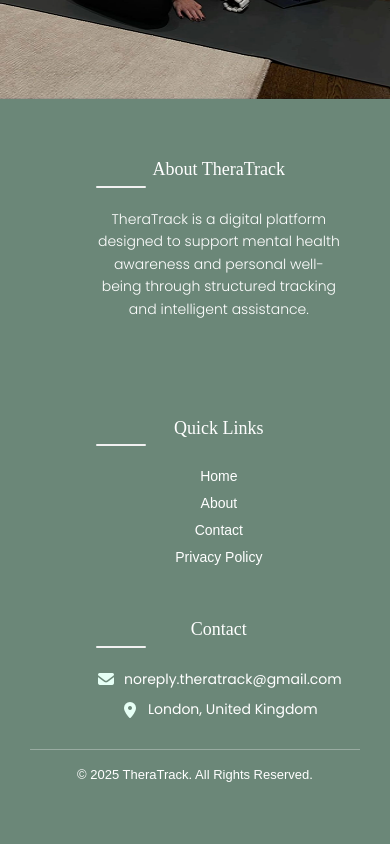
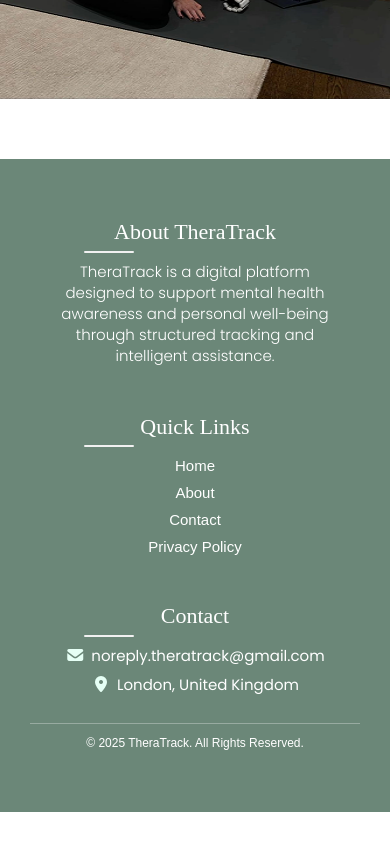
Before and after one commit to Divyatariwala/PhysioCoach, a React (Create React App) app in the folder theratrack-frontend/: page / in a window 390 px wide. Shown: the part 5566-6410 px from the top of the page. After the commit the page ends 6378 px from the top, so only its background shows below. Built offline with nearby package versions, Linux system fonts and the light colour scheme; no server answers; a web font is replaced by a local one; what @react-pdf/renderer would draw is missing.

Commit message:
Footer css fixed

```diff
--- a/theratrack-frontend/src/components/css/BaseLayout.css
+++ b/theratrack-frontend/src/components/css/BaseLayout.css
@@ -123,6 +123,10 @@
 .navbar-collapse{
     background-color: #ffffff;
     border-radius: 20px;
+}
+
+.navbar-collapse .navbar-nav{
+  padding: 20px;
 }
 
 
@@ -342,6 +346,11 @@
   .footer-contact p {
     justify-content: center;
   }
+
+  .footer h4::after{
+    position: absolute;
+    left: 13%;
+  }
 }
 
 
@@ -428,3 +437,113 @@
 @media (max-width: 320px) {
   .scroll-top-btn { width: 36px; height: 36px; font-size: 1rem; bottom: 10px; right: 10px; }
 }
+
+/* Footer responsive for small mobile devices (375px) */
+@media (max-width: 760px) {
+  .footer .container {
+    flex-direction: column;       /* Stack footer sections vertically */
+    text-align: center;           /* Center content */
+    gap: 20px;                    /* Space between sections */
+    padding: 0 15px;              /* Narrow horizontal padding */
+  }
+
+  .footer-section {
+    min-width: 100%;              /* Full width for each section */
+    flex: 1 1 100%;
+  }
+
+  .footer h4 {
+    font-size: 22px;              /* Smaller headings */
+    margin-bottom: 10px;
+  }
+
+  .footer p,
+  .footer-link {
+    font-size: 15px;              /* Smaller text for readability */
+    line-height: 1.4;
+  }
+
+  .footer-link {
+    padding-left: 0;              /* Remove left padding */
+  }
+
+  .footer-link::before {
+    display: none;                /* Hide the arrow decoration */
+  }
+
+  .footer-contact p {
+    justify-content: center;      /* Center icons and text */
+    gap: 6px;
+  }
+
+  .footer-bottom {
+    font-size: 12px;              /* Small footer note */
+    padding-top: 10px;
+  }
+}
+
+/* Footer fully responsive and centered for 320px screens */
+@media (max-width: 320px) {
+  .footer .container {
+    display: flex !important;
+    flex-direction: column !important; /* Stack vertically */
+    align-items: center !important;    /* Center horizontally */
+    justify-content: center !important;
+    text-align: center !important;     /* Center text */
+    gap: 15px !important;              /* Space between sections */
+    padding: 0 10px !important;        /* Narrow padding for tiny screens */
+  }
+
+  .footer-section {
+    flex: unset !important;            /* Remove flex sizing */
+    width: 100% !important;            /* Full width */
+    max-width: 280px !important;       /* Prevent stretching */
+  }
+
+  .footer h4 {
+    font-size: 22px !important;        /* Smaller headings */
+    margin-bottom: 8px !important;
+  }
+
+  .footer p,
+  .footer-link {
+    font-size: 15px !important;        /* Smaller text */
+    line-height: 1.3 !important;
+    margin-bottom: 6px !important;
+  }
+
+  .footer-link {
+    padding-left: 0 !important;        /* Remove left padding */
+  }
+
+  .footer-link::before {
+    display: none !important;          /* Remove decorative arrow */
+  }
+
+  .footer-contact p {
+    justify-content: center !important; /* Center icon + text */
+    gap: 5px !important;
+  }
+
+  .footer-bottom {
+    font-size: 11px !important;        /* Small footer note */
+    padding-top: 8px !important;
+  }
+
+  /* Optional: reduce gap between footer sections */
+  .footer .container > .footer-section {
+    margin-bottom: 10px !important;
+  }
+
+  /* If you have social icons row */
+  .footer .social-icons {
+    display: flex !important;
+    justify-content: center !important;
+    gap: 10px !important;
+    flex-wrap: wrap !important;        /* Wrap if needed */
+  }
+
+  .footer .social-icons a {
+    font-size: 14px !important;        /* Smaller icons */
+  }
+}
--- a/theratrack-frontend/src/components/css/Home.css
+++ b/theratrack-frontend/src/components/css/Home.css
@@ -227,6 +227,7 @@
   width: 100%;
   padding: 0;
   padding-top: 100px;
+  padding-bottom: 60px;
 }
 
 .photos-grid {
--- a/theratrack-frontend/src/components/css/PrivacyPolicy.module.css
+++ b/theratrack-frontend/src/components/css/PrivacyPolicy.module.css
@@ -125,3 +125,22 @@
   font-size: 20px;
   color: #505050;
 }
+
+/* Mobile layout ≤ 425px */
+@media (max-width: 500px) {
+  .policySection {
+    display: flex;
+    flex-direction: column; /* stack vertically */
+  }
+
+  .tocColumn {
+    order: -1; /* TOC first */
+    margin-bottom: 20px; /* spacing below TOC */
+    width: 100%;
+  }
+
+  .policyColumn {
+    order: 1; /* content second */
+    width: 100%;
+  }
+}
--- a/theratrack-frontend/src/components/pages/PrivacyPolicy.jsx
+++ b/theratrack-frontend/src/components/pages/PrivacyPolicy.jsx
@@ -174,7 +174,7 @@
           <div className={`${styles.policySection} row`}>
 
             {/* Left Column: Dynamic Policy Content */}
-            <div className="col-md-8">
+            <div className={`col-md-8 ${styles.policyColumn}`}>
               <div className={styles.policyHead}>
                 {sections.map((section) => (
                   activeSection === section.id && (
@@ -188,7 +188,7 @@
             </div>
 
             {/* Right Column: Table of Contents */}
-            <div className="col-md-4">
+            <div className={`col-md-4 ${styles.tocColumn}`}>
               <div className={styles.tableContents}>
                 <div className={styles.title}>Table of Contents:</div>
                 <div className={styles.contentName}>
```
Also changed, not shown: 1 other file (tests, documents, lock files or other folders).
